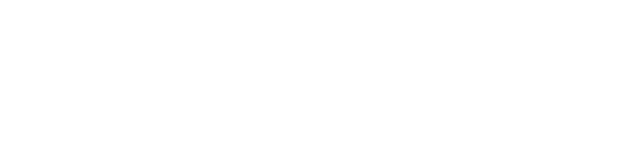
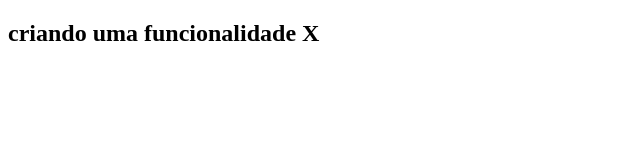
Before and after one commit to RodrigoFernandes79/curso_git_1, a plain HTML site: page index.html in a window 1280 px wide. Shown: the whole page, without its empty margins (0-640 px from the left). Drawn offline with Linux system fonts and the light colour scheme.

Commit message:
criando uma funcionalidade nova

```diff
--- a/index.html
+++ b/index.html
@@ -6,6 +6,6 @@
     <title>Document</title>
 </head>
 <body>
-
+    <h2>criando uma funcionalidade X</h2>
 </body>
 </html>
```
